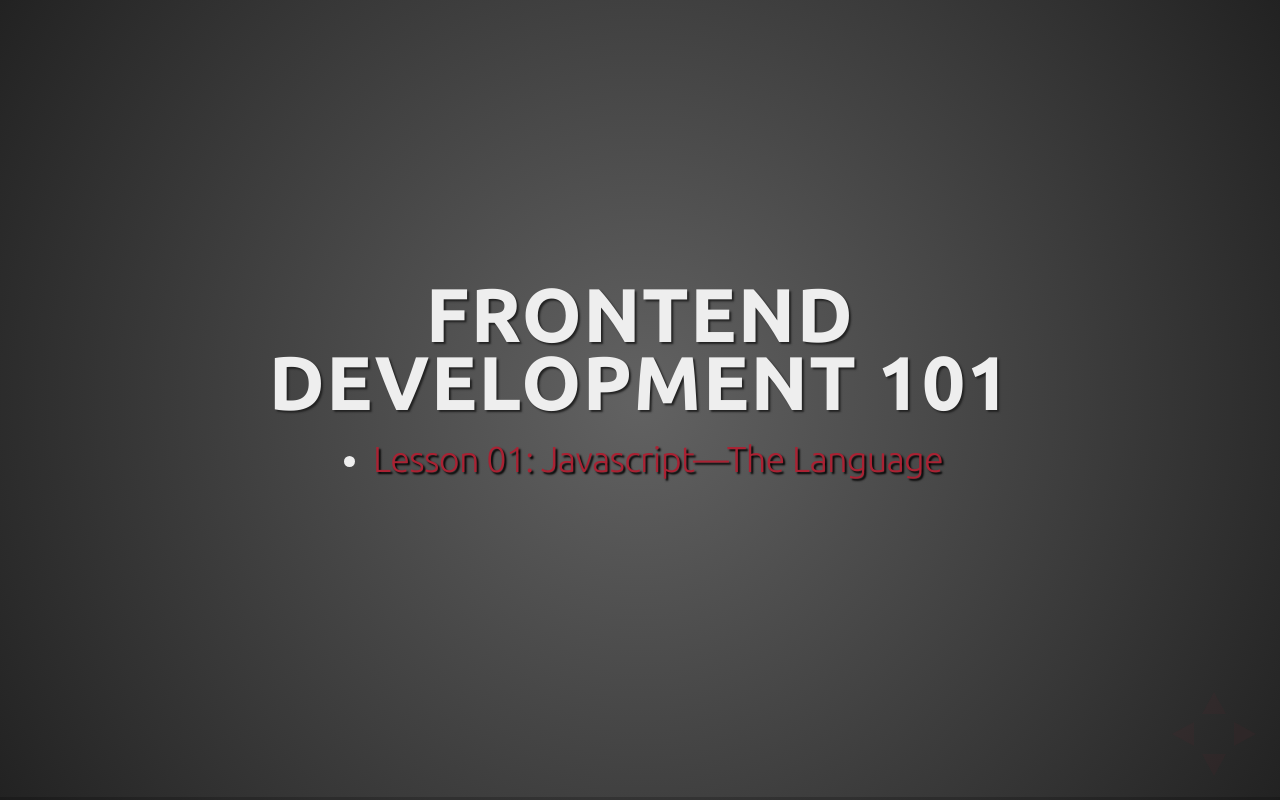
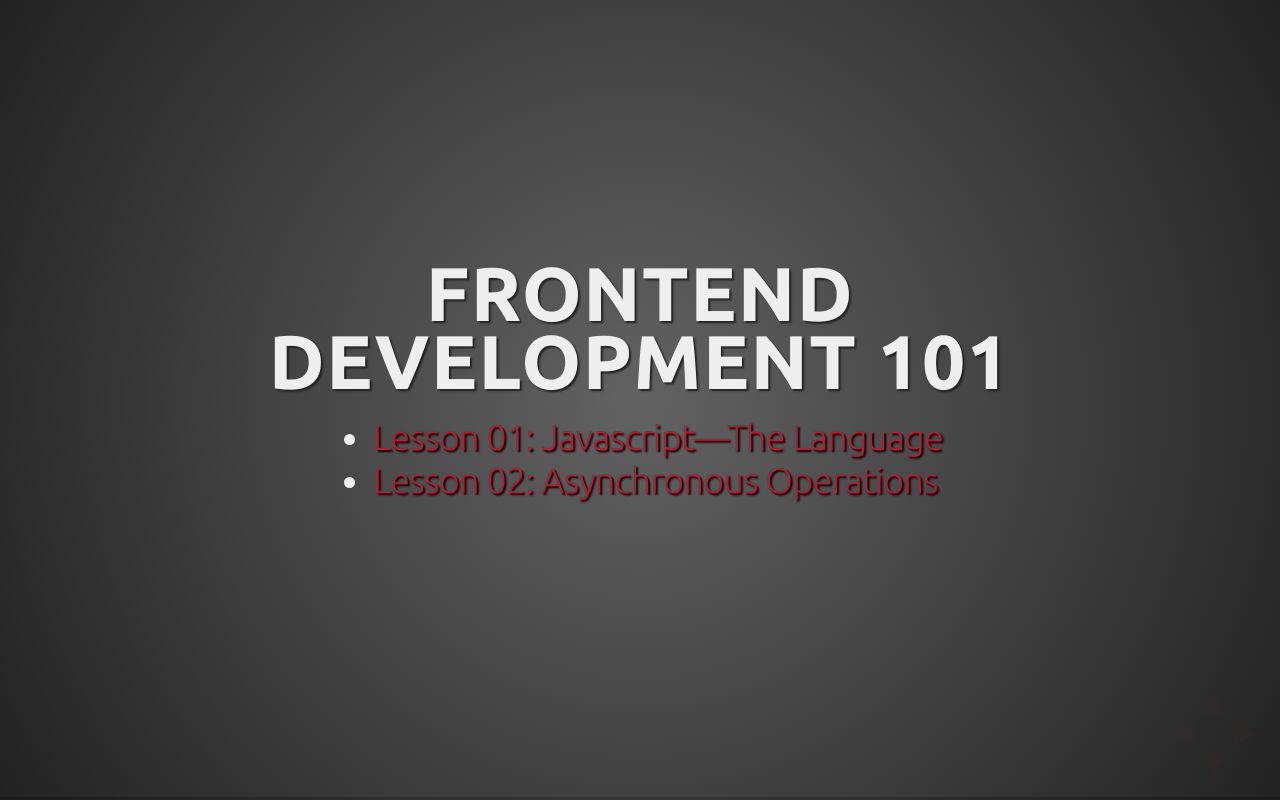
Before and after one commit to mrandi/fe-development-101, a plain HTML site: page index.html in a window 1280 px wide. Drawn offline with Linux system fonts and the light colour scheme; files whose address does not match are found by name.

Commit message:
update index.html

```diff
--- a/index.html
+++ b/index.html
@@ -26,6 +26,7 @@
                     <h2>Frontend Development 101</h2>
                     <ul>
                         <li><a href="reveal.js/lesson01.html">Lesson 01: Javascript—The Language</a></li>
+                        <li><a href="reveal.js/lesson02.html">Lesson 02: Asynchronous Operations</a></li>
                     </ul>
                 </section>
             </div>
```
